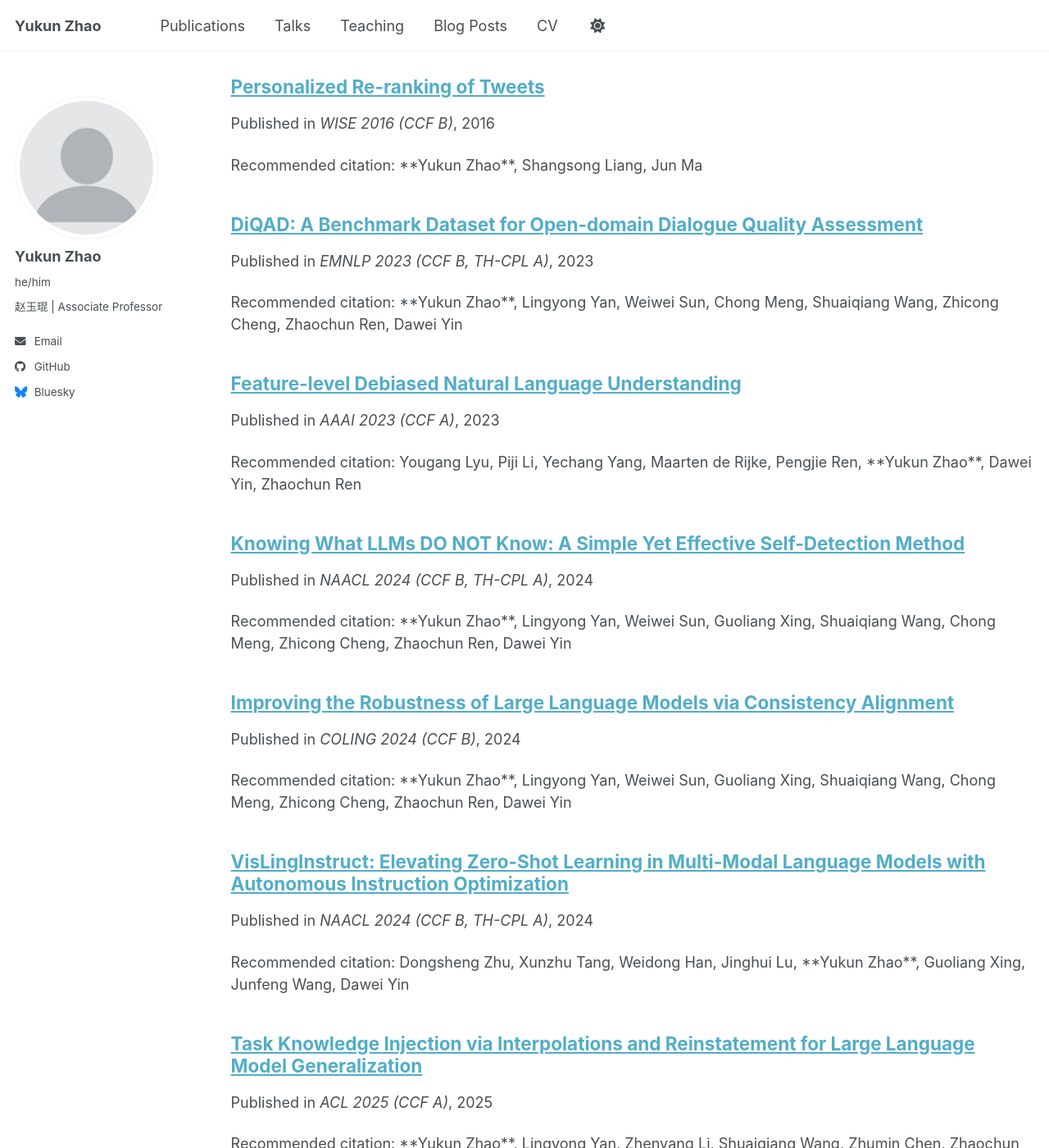
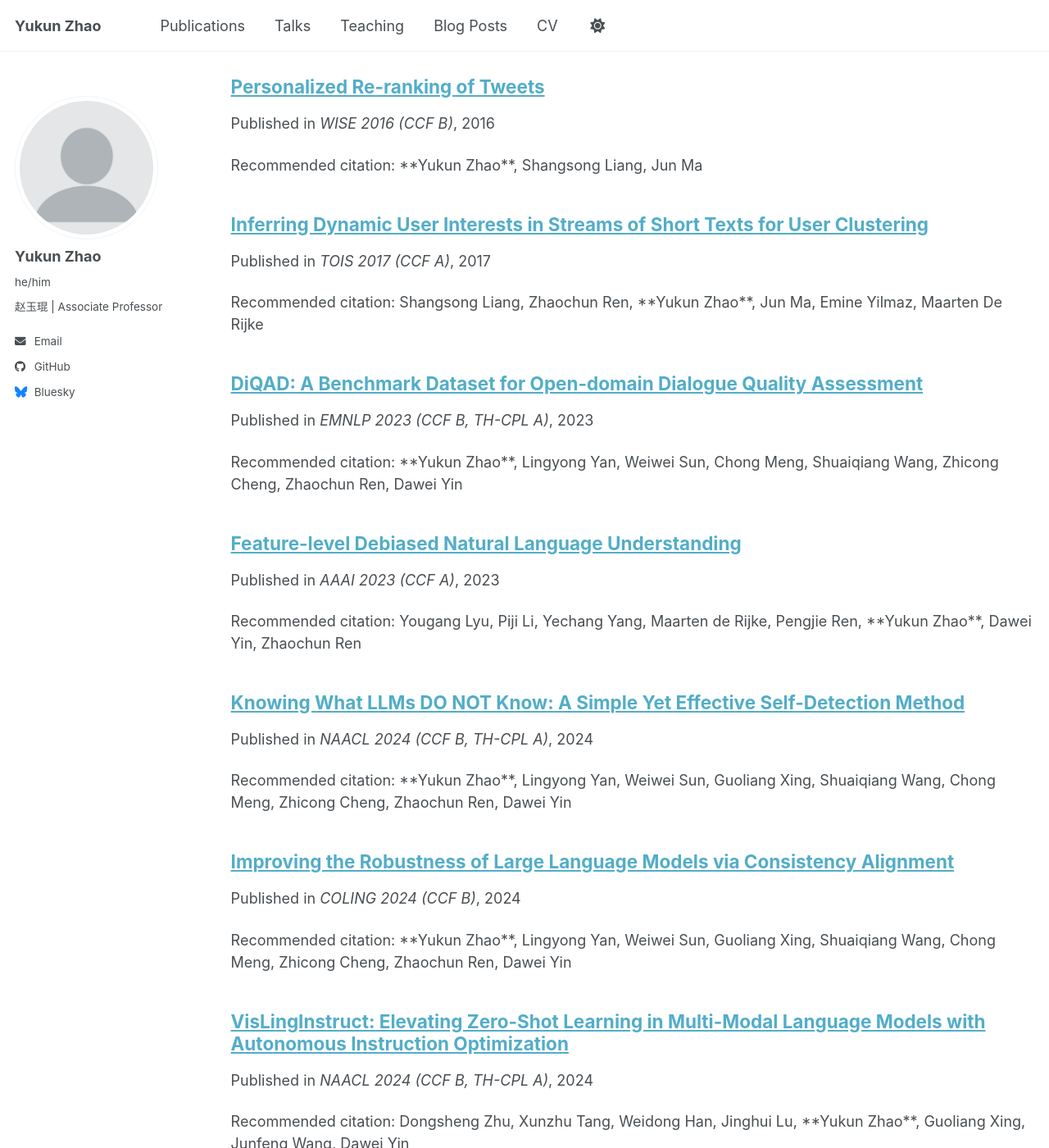
Before and after one commit to yukunZhao/yukunzhao.github.io, a Jekyll site: the page built from _pages/collection-archive.html, in a window 1280 px wide and 1400 px high, scrolled down 788 px. Shown: the whole window at 82% size. Built offline with Jekyll 4.4.1, drawn with Linux system fonts in a browser that asks for light colours; a script bundle is joined from its source files by our own code; library files that are not in the unit come from our copies.

```diff
--- /dev/null
+++ b/_publications/2017-01-01-inferring-dynamic-interests.md
@@ -0,0 +1,7 @@
+---
+title: "Inferring Dynamic User Interests in Streams of Short Texts for User Clustering"
+collection: publications
+permalink: /publication/2017-01-01-inferring-dynamic-interests
+venue: 'TOIS 2017 (CCF A)'
+citation: 'Shangsong Liang, Zhaochun Ren, **Yukun Zhao**, Jun Ma, Emine Yilmaz, Maarten De Rijke'
+---
```
Also changed, not shown: _pages/about.md (+4 -0 lines), _talks/coming-soon.md (+0 -2 lines).
